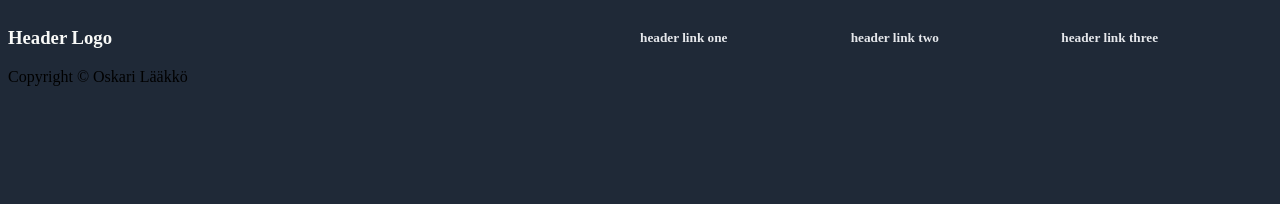
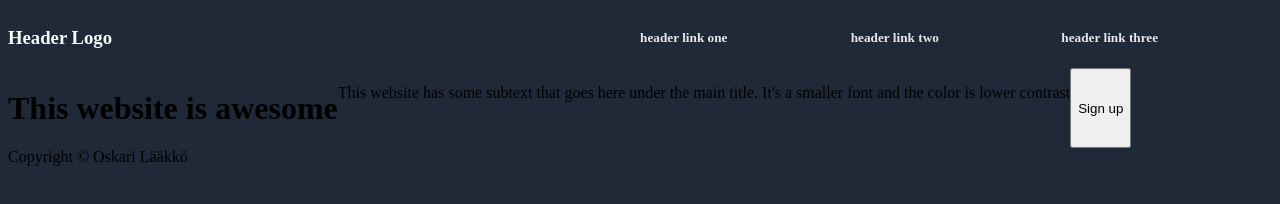
Before and after one commit to oilaa/landing-page-project, a plain HTML site: page index.html in a window 1280 px wide. Drawn offline with Linux system fonts and the light colour scheme.

Commit message:
added links to h5 elements and stylized them. got started on next div

```diff
--- a/index.html
+++ b/index.html
@@ -8,18 +8,20 @@
 </head>
 <body>
     <div class="container">
-        <h3>
-            Header Logo
-        </h3>
-        <h5>
-            header link one
-        </h5>
-        <h5>
-            header link two
-        </h5>
-        <h5>
-            header link three
-        </h5>
+        <h3>Header Logo</h3>
+        <h5><a href="https://www.youtube.com/watch?v=dQw4w9WgXcQ">header link one</a></h5>
+        <h5><a href="https://www.youtube.com/watch?v=dQw4w9WgXcQ">header link two</a></h5>
+        <h5><a href="https://www.youtube.com/watch?v=dQw4w9WgXcQ">header link three</a></h5>
+    </div>
+    <div class="container">
+        <h1>
+            This website is awesome
+        </h1>
+        <p>
+        This website has some subtext that goes here under the main title. It's a smaller font and
+        the color is lower contrast
+        </p>
+        <button>Sign up</button>
     </div>
 
     <footer>
--- a/styles.css
+++ b/styles.css
@@ -1,5 +1,10 @@
 body {
     background-color: #1F2937;
+}
+
+a {
+    color: inherit;
+    text-decoration: none;
 }
 
 .container {
```
